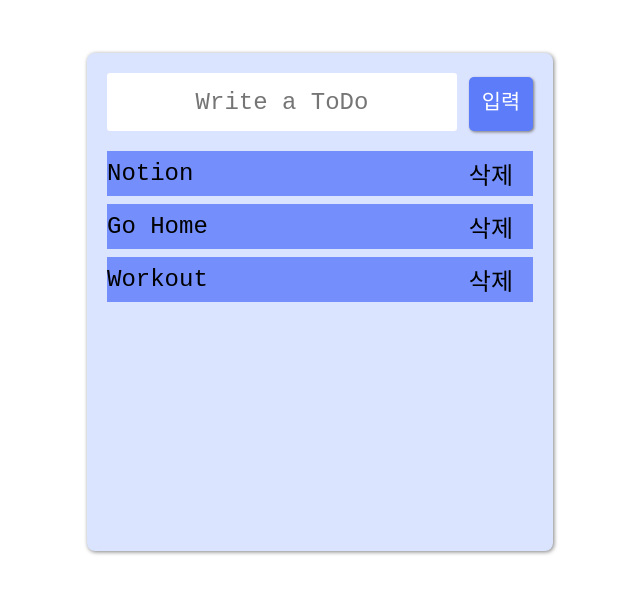
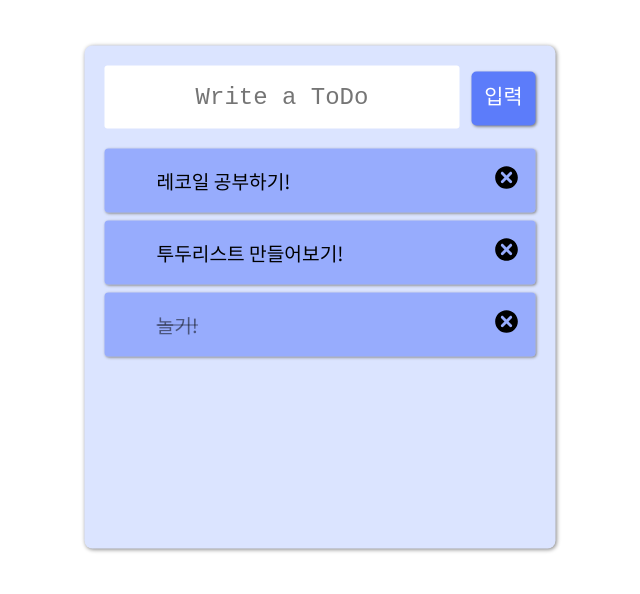
Before and after one commit to Clzzi/Recoil-Practice, a React (Create React App) app in the folder recoil-todolist-real/: page / in a window 1280 px wide. Shown: the top 594 px of the page, without its empty margins (320-960 px from the left). Built offline with nearby package versions, Linux system fonts and the light colour scheme; a web font is replaced by a local one.

Commit message:
[ADD] - Done Todo Stlying

```diff
--- a/recoil-todolist-real/package.json
+++ b/recoil-todolist-real/package.json
@@ -13,6 +13,7 @@
     "node-sass": "^5.0.0",
     "react": "^17.0.2",
     "react-dom": "^17.0.2",
+    "react-icons": "^4.2.0",
     "react-scripts": "4.0.3",
     "recoil": "^0.2.0",
     "typescript": "^4.1.2",
--- a/recoil-todolist-real/src/components/TodoInput/todoInput.scss
+++ b/recoil-todolist-real/src/components/TodoInput/todoInput.scss
@@ -3,19 +3,22 @@
   &-Input {
     padding: 0px;
     margin: 0px;
-    width: 350px;
-    height: 58px;
+    width: 345px;
+    height: 53px;
     font-size: 1.5rem;
     justify-content: center;
     text-align: center;
     align-items: center;
     border:none;
     border-radius: 3px;
+    outline: none;
+    padding: 5px;
   }
 
   &-Input::-webkit-input-placeholder {
     text-align: center;
   }
+
   &-btn {
     margin-left: 12px;
     color: white;
--- a/recoil-todolist-real/src/components/TodoItem/todoItem.scss
+++ b/recoil-todolist-real/src/components/TodoItem/todoItem.scss
@@ -1,28 +1,55 @@
+@import url('https://fonts.googleapis.com/css2?family=Noto+Sans+KR&display=swap');
+
 .todoItem {
   display: flex;
   justify-content: space-between;
   text-align: center;
   align-items: center;
-  font-size: 1.5rem;
+  font-size: 1.2rem;
   margin-bottom: 8px;
-  background-color: #748ffc;
+  background-color: rgba(116,143,252,0.65);
   margin-left: 20px;
   margin-right: 20px;
-  padding-top: 5px;
-  padding-bottom: 5px;
-  &-title {
+  padding: 12px;
+  border-radius: 4px;
+  box-shadow: 1px 1px 3px grey;
+
+  &-delIcon {
     cursor: pointer;
+    width: 34px;
+    height: 34px;
+    transition: 0.7s;
+  }
+
+  &-delIcon:hover {
+    color: white;
+    transform:rotate(90deg);
+    transform-origin: center center;
+    transition: 0.7s;
   }
 
   &-delete {
-    margin-right: 20px;
-    cursor: pointer
+    margin: 0px;
+    padding: 0px;
+    width: auto;
+    height: auto;
   }
+
+  &-title {
+    font-family: 'Noto Sans KR', sans-serif;
+    font-weight: 500;
+    cursor: pointer;
+    margin-left: 40px;
+  }
+
+  &-title-done {
+    font-family: 'Noto Sans KR', sans-serif;
+    font-weight: 500;
+    cursor: pointer;
+    margin-left: 40px;
+    color: rgba(0,0,0,0.5);
+    text-decoration: line-through;
+  }
+
+
 }
-
-/*
-<link rel="stylesheet" type="text/css" href="https://cdn.rawgit.com/moonspam/NanumSquare/master/nanumsquare.css">
-.nanumsquare {
-    font-family: 'NanumSquare', sans-serif !important;
-}
-*/
--- a/recoil-todolist-real/src/components/TodoItem/todoItem.tsx
+++ b/recoil-todolist-real/src/components/TodoItem/todoItem.tsx
@@ -1,13 +1,16 @@
 import { TodoPropTypes } from "types/todoType";
 import './todoItem.scss';
+import { TiDelete } from 'react-icons/ti';
 
 const TodoItem = ({data, onDelete, onDone}: TodoPropTypes) => {
   const {id, done, contents} = data;
 
   return (
     <div className={"todoItem"}>
-      <div className={"todoItem-title"} onClick={() => onDone(id)}>{contents}</div>
-      <div className={'todoItem-delete'} onClick={() => onDelete(id)}>삭제</div>
+      <div className={done ? "todoItem-title-done" : "todoItem-title"} onClick={() => onDone(id)}>{contents}</div>
+      <div className={'todoItem-delete'} onClick={() => onDelete(id)}>
+        <TiDelete className={'todoItem-delIcon'} />
+      </div>
     </div>
   );
 };
--- a/recoil-todolist-real/src/recoil/todosState.ts
+++ b/recoil-todolist-real/src/recoil/todosState.ts
@@ -7,17 +7,17 @@ export const todosState = atom<TodoType[]>({
     {
       id: 1,
       done: false,
-      contents: "Notion",
+      contents: "레코일 공부하기!",
     },
     {
       id: 2,
       done: false,
-      contents: "Go Home",
+      contents: "투두리스트 만들어보기!",
     },
     {
       id: 3,
       done: true,
-      contents: "Workout",
+      contents: "놀기!",
     },
   ],
 });
--- a/recoil-todolist-real/src/templates/todoTemplate.scss
+++ b/recoil-todolist-real/src/templates/todoTemplate.scss
@@ -13,4 +13,5 @@
   background-color: #dbe4ff;
   border-radius: 8px;
   box-shadow: 1px 1px 4px grey;
+  overflow-y: scroll;
 }
```
Also changed, not shown: 1 other file (tests, documents, lock files or other folders).
